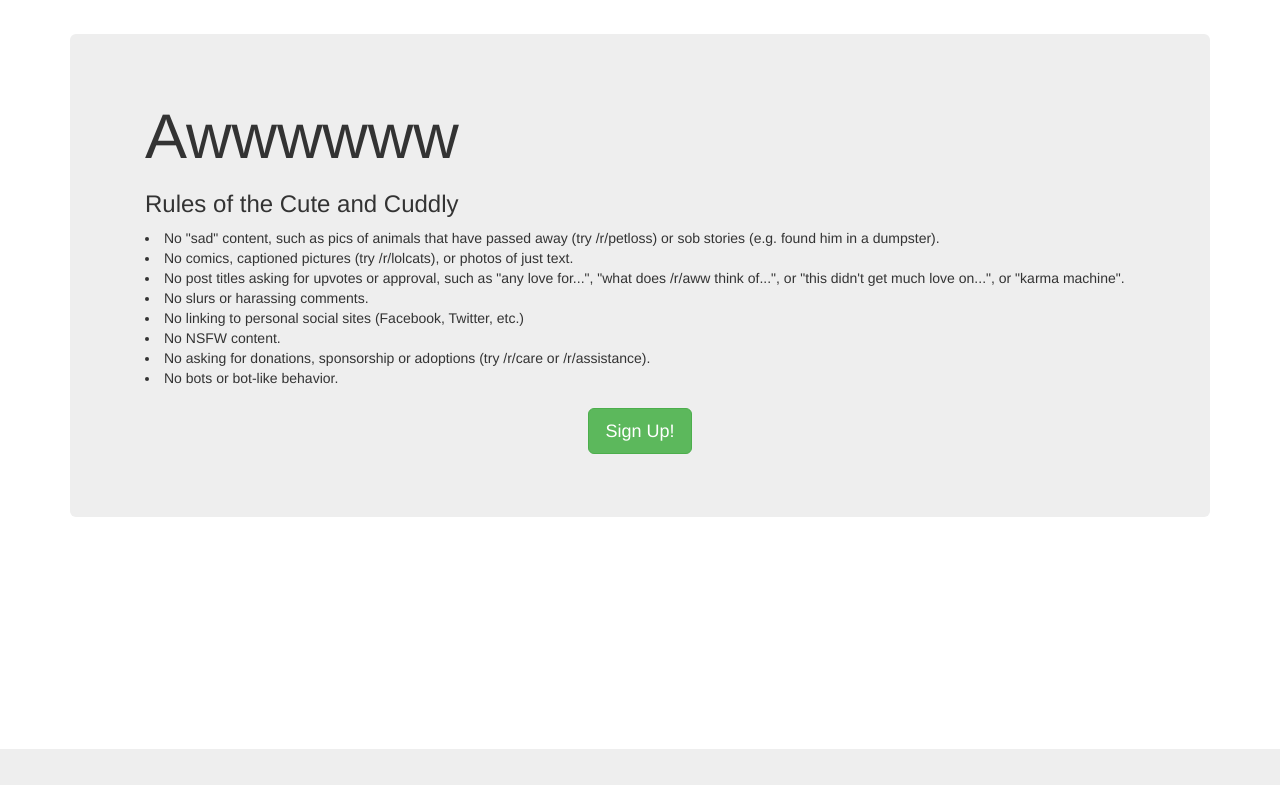
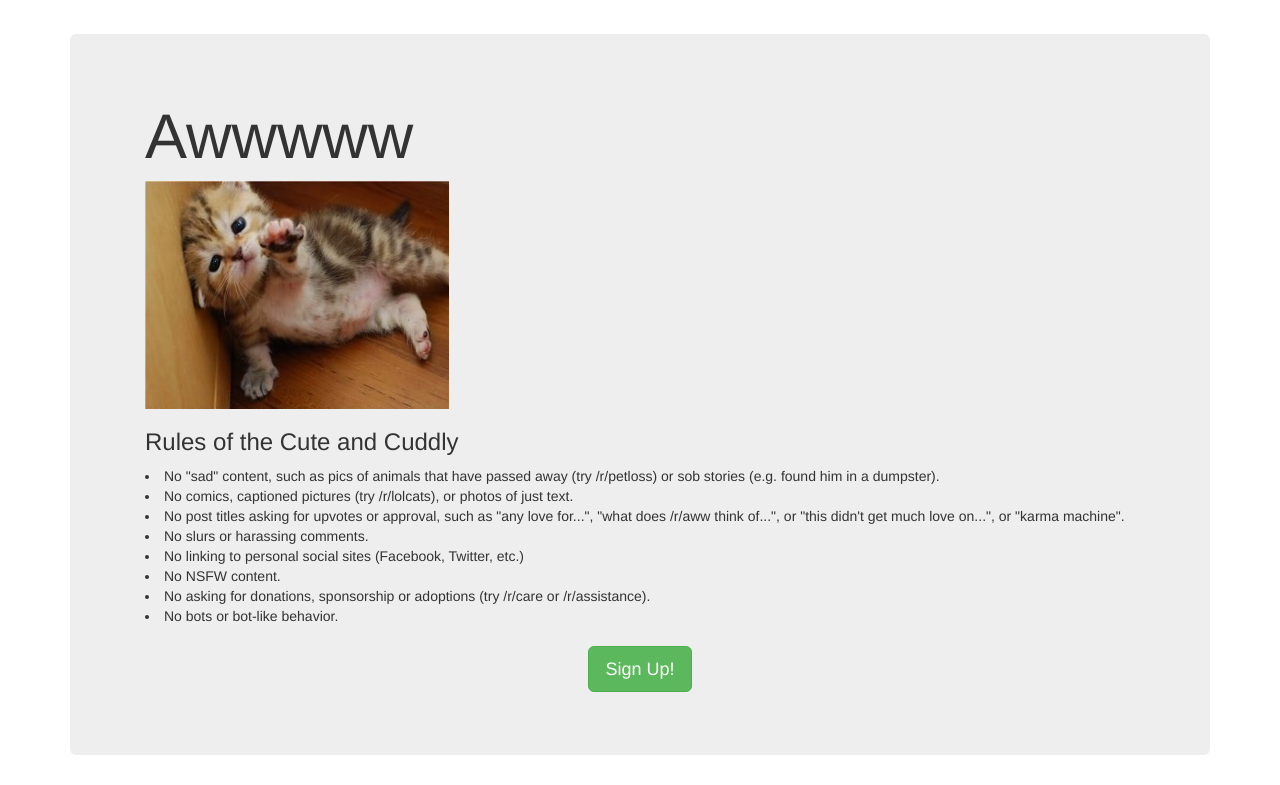
Before and after one commit to c1phr/cs399_social, a Django app: page / in a window 1280 px wide. Shown: the part 51-836 px from the top of the page. Before the commit the page ends 800 px from the top, so only its background shows below. Run offline with Django 3.2, Linux system fonts and the light colour scheme; parts of the project's set-up code (start-up, migrations or seed data) failed here and were passed over; some libraries are stand-ins or nearby versions.

Commit message:
Added kitten mojo on homepage

```diff
--- a/eddit/main/templates/main/home.html
+++ b/eddit/main/templates/main/home.html
@@ -12,7 +12,10 @@
 {% block content %}
 	<div class="jumbotron">
 		<div class="container">
-			<h1>Awwwwww</h1>
+			<h1>Awwwww</h1>
+
+            <img src="static/images/kitten.jpg" alt="kitten" style="width:304px;height:228px">
+
             <h3> Rules of the Cute and Cuddly </h3>
 
     <li>No "sad" content, such as pics of animals that have passed away (try /r/petloss) or sob stories (e.g. found him in a dumpster).</li>
```
Also changed, not shown: eddit/static/images/kitten.jpg (added).
